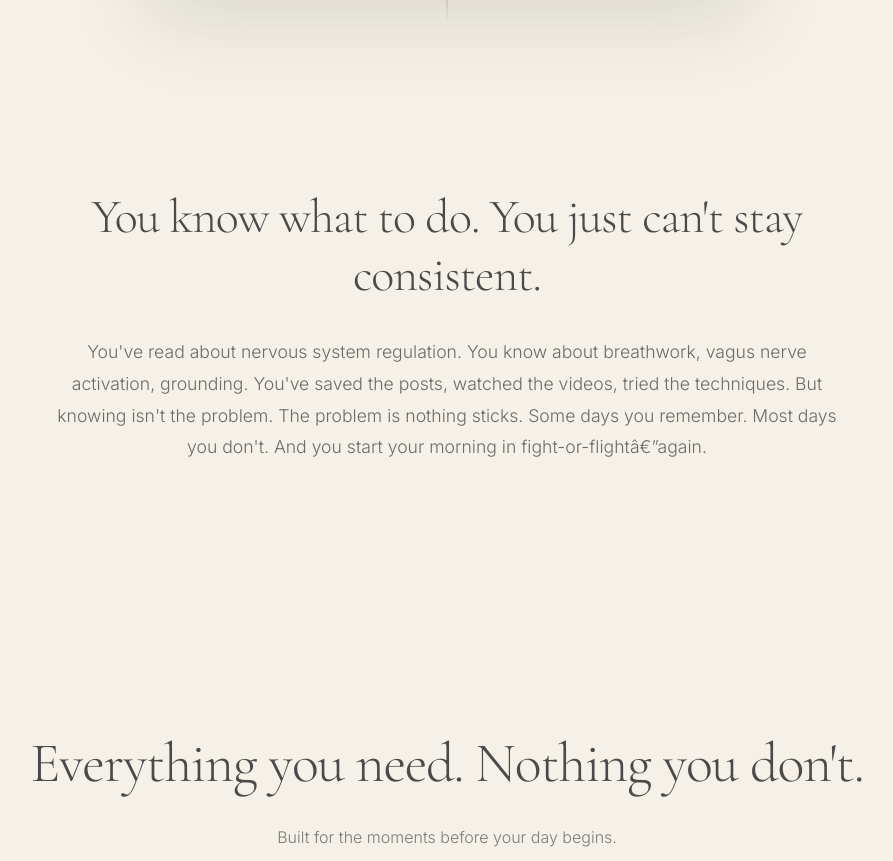
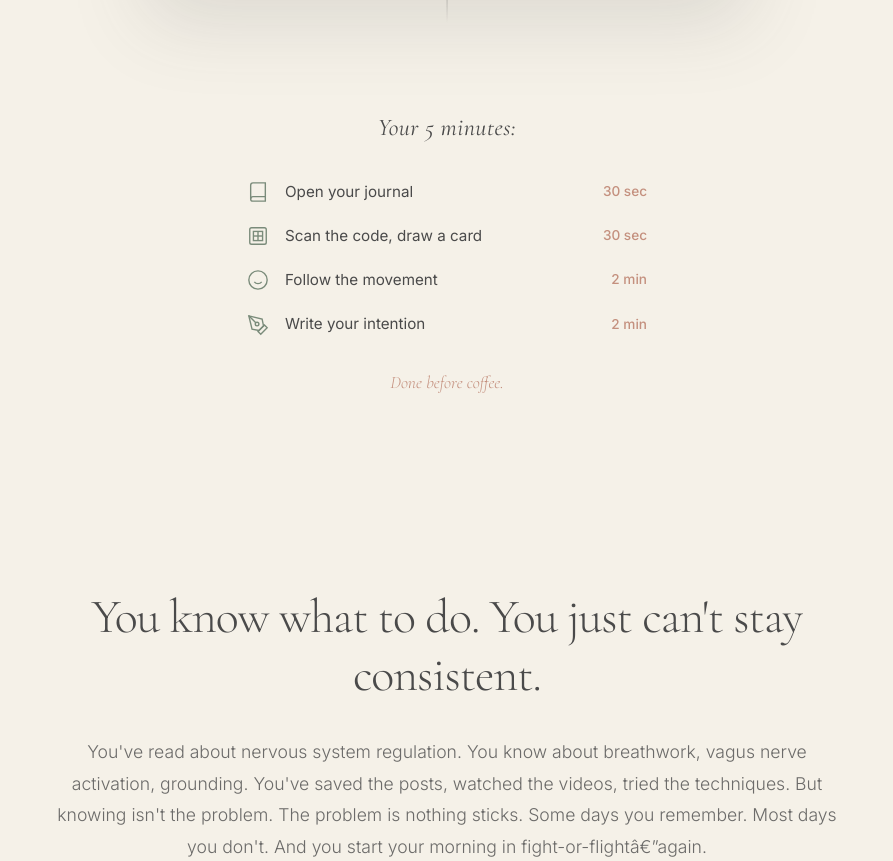
Before and after one commit to xbtkris/emotion-landing-git, a website: page index.html in a window 1280 px wide. Shown: the part 1044-1905 px from the top of the page, without its empty margins (193-1086 px from the left). Drawn offline with nearby package versions, Linux system fonts and the light colour scheme.

Commit message:
Add 5-minute breakdown section after hero

```diff
--- a/index.html
+++ b/index.html
@@ -370,6 +370,97 @@
             font-size: 0.9rem;
             color: var(--terracotta);
             font-weight: 400;
+        }
+
+        .five-minutes {
+            padding: 3rem 2rem 4rem;
+            background-color: var(--cream);
+            text-align: center;
+        }
+
+        .five-minutes-content {
+            max-width: 400px;
+            margin: 0 auto;
+        }
+
+        .five-minutes-title {
+            font-family: 'Cormorant Garamond', serif;
+            font-size: 1.5rem;
+            font-weight: 400;
+            font-style: italic;
+            color: var(--charcoal);
+            margin-bottom: 2rem;
+            letter-spacing: 0.02em;
+        }
+
+        .five-minutes-steps {
+            display: flex;
+            flex-direction: column;
+            gap: 1.25rem;
+            margin-bottom: 2rem;
+        }
+
+        .step-item {
+            display: flex;
+            align-items: center;
+            gap: 1rem;
+            text-align: left;
+        }
+
+        .step-icon {
+            width: 22px;
+            height: 22px;
+            flex-shrink: 0;
+            color: var(--sage);
+        }
+
+        .step-text {
+            flex: 1;
+            font-size: 0.95rem;
+            color: var(--charcoal);
+            font-weight: 400;
+        }
+
+        .step-time {
+            font-size: 0.85rem;
+            color: var(--terracotta);
+            font-weight: 500;
+            white-space: nowrap;
+        }
+
+        .five-minutes-tagline {
+            font-family: 'Cormorant Garamond', serif;
+            font-size: 1.1rem;
+            font-style: italic;
+            color: var(--terracotta);
+            margin-top: 1.5rem;
+        }
+
+        @media (max-width: 600px) {
+            .five-minutes {
+                padding: 2.5rem 1.5rem 3rem;
+            }
+
+            .five-minutes-title {
+                font-size: 1.35rem;
+            }
+
+            .step-item {
+                gap: 0.75rem;
+            }
+
+            .step-icon {
+                width: 20px;
+                height: 20px;
+            }
+
+            .step-text {
+                font-size: 0.9rem;
+            }
+
+            .step-time {
+                font-size: 0.8rem;
+            }
         }
 
         .btn {
@@ -986,6 +1077,58 @@
         </div>
     </section>
 
+    <section class="five-minutes">
+        <div class="five-minutes-content">
+            <h3 class="five-minutes-title">Your 5 minutes:</h3>
+
+            <div class="five-minutes-steps">
+                <div class="step-item">
+                    <svg class="step-icon" viewBox="0 0 24 24" fill="none" stroke="currentColor" stroke-width="1.5">
+                        <path d="M4 19.5A2.5 2.5 0 0 1 6.5 17H20"/>
+                        <path d="M6.5 2H20v20H6.5A2.5 2.5 0 0 1 4 19.5v-15A2.5 2.5 0 0 1 6.5 2z"/>
+                    </svg>
+                    <span class="step-text">Open your journal</span>
+                    <span class="step-time">30 sec</span>
+                </div>
+
+                <div class="step-item">
+                    <svg class="step-icon" viewBox="0 0 24 24" fill="none" stroke="currentColor" stroke-width="1.5">
+                        <rect x="3" y="3" width="18" height="18" rx="2"/>
+                        <rect x="7" y="7" width="10" height="10"/>
+                        <line x1="7" y1="12" x2="17" y2="12"/>
+                        <line x1="12" y1="7" x2="12" y2="17"/>
+                    </svg>
+                    <span class="step-text">Scan the code, draw a card</span>
+                    <span class="step-time">30 sec</span>
+                </div>
+
+                <div class="step-item">
+                    <svg class="step-icon" viewBox="0 0 24 24" fill="none" stroke="currentColor" stroke-width="1.5">
+                        <circle cx="12" cy="12" r="10"/>
+                        <path d="M8 14s1.5 2 4 2 4-2 4-2"/>
+                        <line x1="9" y1="9" x2="9.01" y2="9"/>
+                        <line x1="15" y1="9" x2="15.01" y2="9"/>
+                    </svg>
+                    <span class="step-text">Follow the movement</span>
+                    <span class="step-time">2 min</span>
+                </div>
+
+                <div class="step-item">
+                    <svg class="step-icon" viewBox="0 0 24 24" fill="none" stroke="currentColor" stroke-width="1.5">
+                        <path d="M12 19l7-7 3 3-7 7-3-3z"/>
+                        <path d="M18 13l-1.5-7.5L2 2l3.5 14.5L13 18l5-5z"/>
+                        <path d="M2 2l7.586 7.586"/>
+                        <circle cx="11" cy="11" r="2"/>
+                    </svg>
+                    <span class="step-text">Write your intention</span>
+                    <span class="step-time">2 min</span>
+                </div>
+            </div>
+
+            <p class="five-minutes-tagline">Done before coffee.</p>
+        </div>
+    </section>
+
     <section class="problem">
         <div class="problem-content fade-in">
             <h2>You know what to do. You just can't stay consistent.</h2>
```
